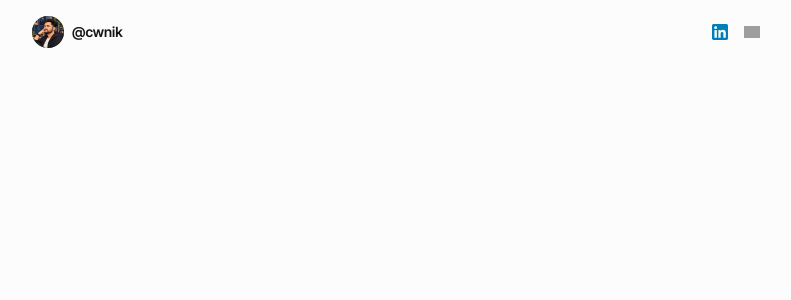
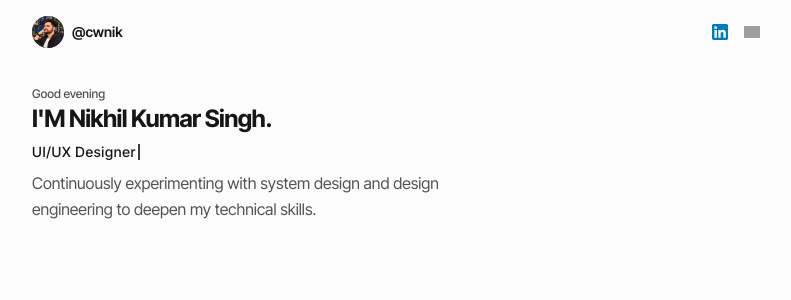
Before and after one commit to cwnik/nikhilkumarsingh.dev, a Next.js app: page / in a window 1280 px wide. Shown: the top 300 px of the page, without its empty margins (240-1031 px from the left). Built offline with nearby package versions, Linux system fonts and the light colour scheme; grey boxes are pictures that could not be loaded.

Commit message:
feat: add introduction in author feature

```diff
--- a/app/page.tsx
+++ b/app/page.tsx
@@ -1,3 +1,9 @@
+import { Introduction } from "@/features/author/introduction";
+
 export default function LandingPage() {
-    return <main className="flex grow flex-col"></main>;
+    return (
+        <main className="flex grow flex-col">
+            <Introduction />
+        </main>
+    );
 }
--- a/components/site-header-cta.tsx
+++ b/components/site-header-cta.tsx
@@ -11,7 +11,7 @@ export function SiteHeaderCTA({ href, imgSrc, label }: SiteHeaderCTA) {
     return (
         <Tooltip>
             <TooltipTrigger asChild>
-                <Button asChild variant="ghost" size="icon" className="rounded-full">
+                <Button asChild variant="ghost" size="icon">
                     <a href={href} target="_blank" rel="noopener noreferrer">
                         <Image src={imgSrc} alt="Repository" width={32} height={32} className="size-4 object-contain" />
                         <span className="sr-only">{label}</span>
--- /dev/null
+++ b/components/ui/typography.tsx
@@ -0,0 +1,26 @@
+import type { ComponentProps } from "react";
+import { cn } from "cn";
+
+function Heading({ className, ...props }: ComponentProps<"h1">) {
+    return (
+        <h1
+            data-slot="heading"
+            className={cn("scroll-m-20 text-2xl/tight font-bold tracking-tight", className)}
+            {...props}
+        />
+    );
+}
+
+function Lead({ className, ...props }: ComponentProps<"p">) {
+    return <p data-slot="lead" className={cn("text-muted-foreground text-base/relaxed", className)} {...props} />;
+}
+
+function Paragraph({ className, ...props }: ComponentProps<"p">) {
+    return <p data-slot="paragraph" className={cn("text-sm/relaxed not-first:mt-4", className)} {...props} />;
+}
+
+function Small({ className, ...props }: ComponentProps<"small">) {
+    return <small data-slot="small" className={cn("text-xs/snug font-medium", className)} {...props} />;
+}
+
+export { Heading, Paragraph, Lead, Small };
--- /dev/null
+++ b/features/author/constants/roles.ts
@@ -0,0 +1,6 @@
+export const AUTHOR_ROLES = [
+    "JavaScript/TypeScript",
+    "UI/UX Designer",
+    "React/Next.js Developer",
+    "Full Stack MERN Developer"
+];
--- /dev/null
+++ b/features/author/greeting.ts
@@ -0,0 +1,6 @@
+export function getGreeting(hour: number) {
+    if (hour >= 4 && hour <= 11) return "Good morning";
+    if (hour >= 12 && hour <= 17) return "Good afternoon";
+    if (hour >= 18 && hour <= 21) return "Good evening";
+    return "Hello there";
+}
--- /dev/null
+++ b/features/author/introduction.tsx
@@ -0,0 +1,20 @@
+import { Container } from "@/components/ui/container";
+import { Heading, Lead, Small } from "@/components/ui/typography";
+import { Typewriter } from "./typewriter";
+import { AUTHOR_ROLES } from "./constants/roles";
+import { getGreeting } from "./greeting";
+
+export function Introduction() {
+    return (
+        <section>
+            <Container>
+                <Small className="text-muted-foreground">{getGreeting(new Date().getHours())}</Small>
+                <Heading>I&apos;M Nikhil Kumar Singh.</Heading>
+                <Typewriter items={AUTHOR_ROLES} />
+                <Lead className="text-muted-foreground max-w-md text-pretty">
+                    Continuously experimenting with system design and design engineering to deepen my technical skills.
+                </Lead>
+            </Container>
+        </section>
+    );
+}
--- /dev/null
+++ b/features/author/typewriter.tsx
@@ -0,0 +1,63 @@
+"use client";
+
+import { useEffect, useState } from "react";
+import { motion } from "motion/react";
+
+const ANIMATION_DURATION = 80;
+
+export function Typewriter({ items }: { items: string[] }) {
+    const [index, setIndex] = useState(0);
+    const [text, setText] = useState("");
+    const [isDeleting, setIsDeleting] = useState(false);
+
+    useEffect(() => {
+        if (!items.length) return;
+
+        const item = items[index];
+
+        let timeout: ReturnType<typeof setTimeout>;
+
+        if (!isDeleting && text.length < item.length) {
+            timeout = setTimeout(() => {
+                setText(item.slice(0, text.length + 1));
+            }, ANIMATION_DURATION);
+        } else if (!isDeleting && text.length === item.length) {
+            timeout = setTimeout(() => {
+                setIsDeleting(true);
+            }, ANIMATION_DURATION * 20);
+        } else if (isDeleting && text.length > 0) {
+            timeout = setTimeout(() => {
+                setText(item.slice(0, text.length - 1));
+            }, ANIMATION_DURATION / 2);
+        } else {
+            timeout = setTimeout(() => {
+                setIndex((prev) => (prev + 1) % items.length);
+                setIsDeleting(false);
+            }, ANIMATION_DURATION);
+        }
+
+        return () => clearTimeout(timeout);
+    }, [items, index, text, isDeleting]);
+
+    if (!items.length) return null;
+
+    return (
+        <span className="inline-flex min-h-9 items-center gap-0.5">
+            <motion.span
+                key={index}
+                initial={{ opacity: 0 }}
+                animate={{ opacity: 1 }}
+                transition={{ duration: 0.2 }}
+                className="text-sm/relaxed font-medium tracking-wider"
+            >
+                {text}
+            </motion.span>
+            <motion.span
+                aria-hidden="true"
+                className="inline-block h-4 w-0.5 bg-current"
+                animate={{ opacity: [1, 0, 1] }}
+                transition={{ duration: 0.8, repeat: Infinity, ease: "easeInOut" }}
+            />
+        </span>
+    );
+}
--- a/package.json
+++ b/package.json
@@ -32,6 +32,7 @@
     "dependencies": {
         "class-variance-authority": "^0.7.1",
         "cn": "^0.4.0",
+        "motion": "^13.4.5",
         "next": "16.3.6",
         "radix-ui": "^1.6.7",
         "react": "19.2.8",
```
Also changed, not shown: 2 other files (tests, documents, lock files or other folders).
